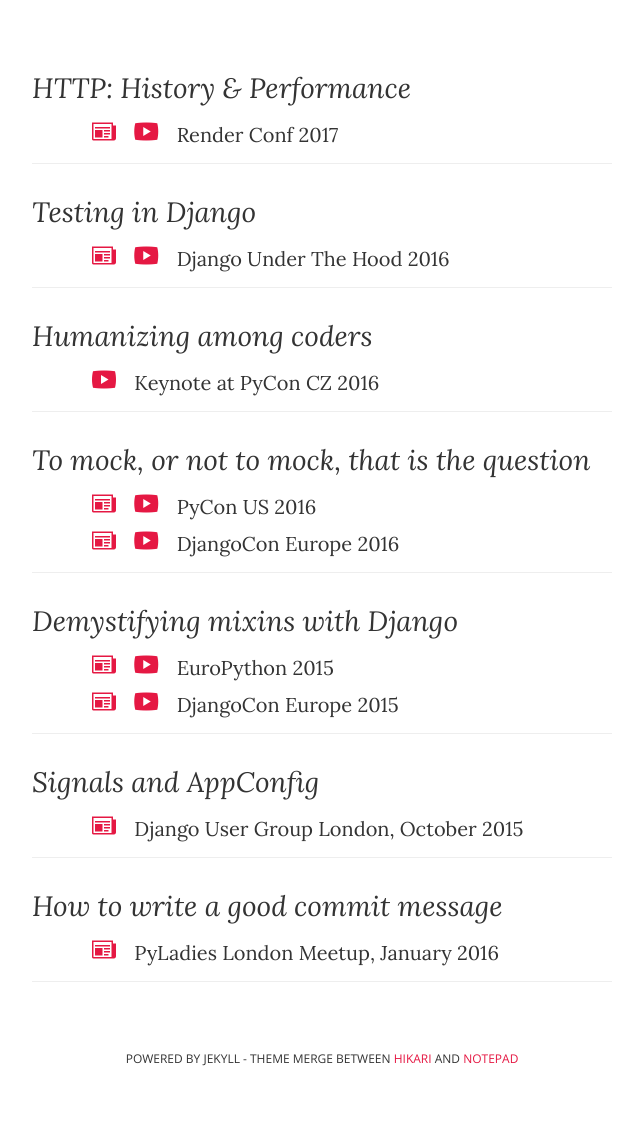
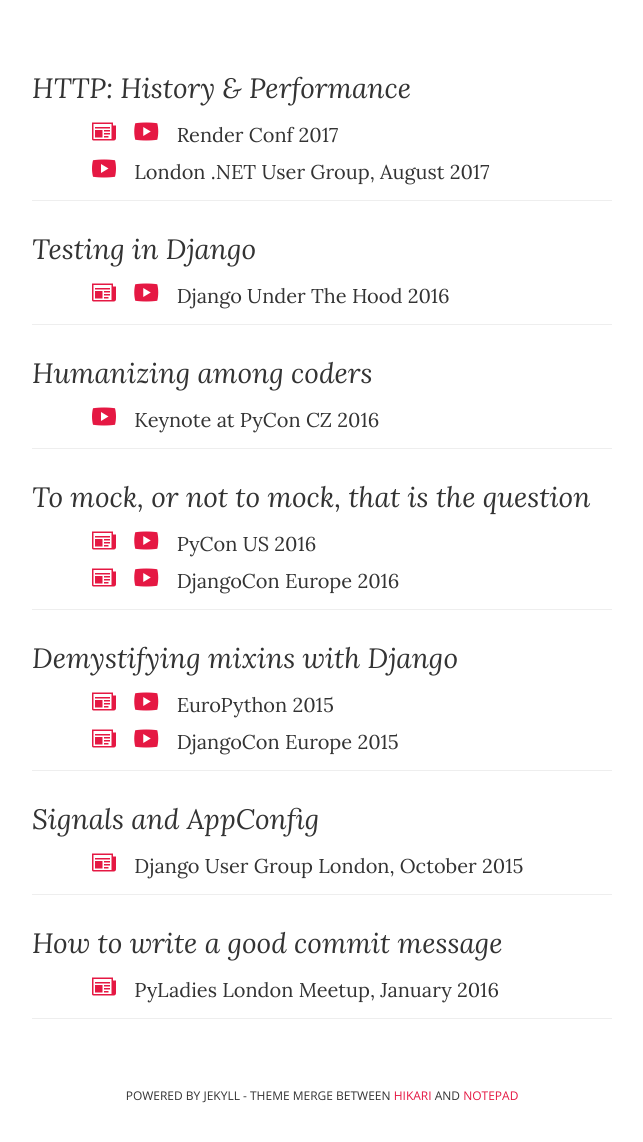
Before and after one commit to ana-balica/ana-balica.github.io, a Jekyll site: the page built from talks.html, in a window 1280 px wide, cut to the strip 613-1759 px from the top of the page. Shown: the top 1142 px of the strip, without its empty margins (318-961 px from the left). Built offline with Jekyll 4.4.1, drawn with Linux system fonts in a browser that asks for light colours; comment, search, counter and statistics services are not loaded; before the commit the page ends 1722 px from its top, so only the background shows below that.

Commit message:
Add link to HTTP talk at .NET meetup

```diff
--- a/talks.html
+++ b/talks.html
@@ -23,6 +23,12 @@
           <span class="icon-play" aria-hidden="true"></span>
           <span class="screen-reader-text">Video</span>
         </a> Render Conf 2017
+      </p>
+      <p>
+        <a href="https://skillsmatter.com/skillscasts/10561-ldnug-august-2017-ana-balica-and-steve-gordon" target="_blank">
+          <span class="icon-play" aria-hidden="true"></span>
+          <span class="screen-reader-text">Video</span>
+        </a> London .NET User Group, August 2017
       </p>
     </div>
 
```
